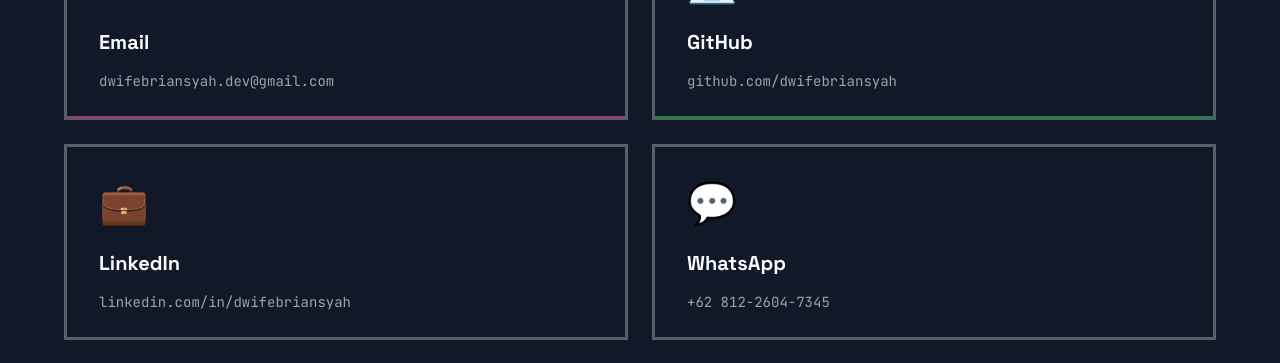
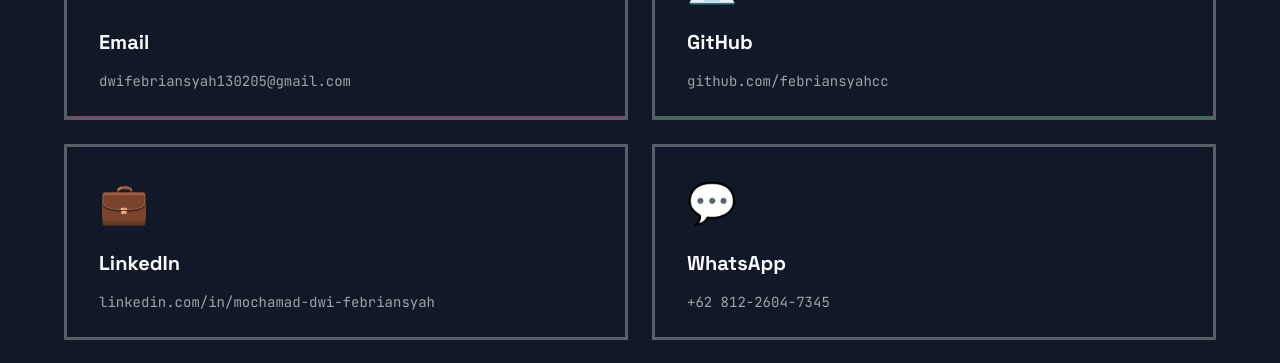
Before and after one commit to febriansyahcc/website-portofolio, a React (Vite) app: page / in a window 1280 px wide. Shown: the part 6941-7304 px from the top of the page. Built offline with nearby package versions, Linux system fonts and the light colour scheme.

Commit message:
Configure CV download links and update contact details

```diff
--- a/src/components/Contact.jsx
+++ b/src/components/Contact.jsx
@@ -16,7 +16,7 @@
     icon: '💻',
     label: 'GitHub',
     getHref: (data) => data.github,
-    getText: (data) => 'github.com/dwifebriansyah',
+    getText: (data) => 'github.com/febriansyahcc',
     newTab: true,
     color: '#22C55E',
   },
@@ -25,7 +25,7 @@
     icon: '💼',
     label: 'LinkedIn',
     getHref: (data) => data.linkedin,
-    getText: (data) => 'linkedin.com/in/dwifebriansyah',
+    getText: (data) => 'linkedin.com/in/mochamad-dwi-febriansyah',
     newTab: true,
     color: '#2563EB',
   },
--- a/src/components/FloatingCV.jsx
+++ b/src/components/FloatingCV.jsx
@@ -3,7 +3,7 @@
 export default function FloatingCV() {
   return (
     <a
-      href="/CV-Mochamad-Dwi-Febriansyah.pdf"
+      href={`${import.meta.env.BASE_URL}CV-Mochamad-Dwi-Febriansyah.pdf`}
       download
       className="floating-btn"
       aria-label="Download CV"
--- a/src/components/Hero.jsx
+++ b/src/components/Hero.jsx
@@ -42,7 +42,7 @@
               {cta.primary.text}
             </a>
             <a
-              href={cta.secondary.target}
+              href={`${import.meta.env.BASE_URL}${cta.secondary.target.replace(/^\//, '')}`}
               className="btn btn--secondary"
               download
               aria-label={cta.secondary.text}
--- a/src/components/Navbar.jsx
+++ b/src/components/Navbar.jsx
@@ -92,7 +92,7 @@
           ))}
           <li role="none">
             <a
-              href="/CV-Mochamad-Dwi-Febriansyah.pdf"
+              href={`${import.meta.env.BASE_URL}CV-Mochamad-Dwi-Febriansyah.pdf`}
               className="navbar__cv-btn"
               download
               role="menuitem"
@@ -139,7 +139,7 @@
           </a>
         ))}
         <a
-          href="/CV-Mochamad-Dwi-Febriansyah.pdf"
+          href={`${import.meta.env.BASE_URL}CV-Mochamad-Dwi-Febriansyah.pdf`}
           className="navbar__cv-btn navbar__cv-btn--mobile"
           download
           role="menuitem"
--- a/src/data/portfolio.js
+++ b/src/data/portfolio.js
@@ -205,9 +205,9 @@
 ];
 
 export const CONTACT = {
-  email: "dwifebriansyah.dev@gmail.com",
-  github: "https://github.com/dwifebriansyah",
-  linkedin: "https://linkedin.com/in/dwifebriansyah",
+  email: "dwifebriansyah130205@gmail.com",
+  github: "https://github.com/febriansyahcc",
+  linkedin: "https://www.linkedin.com/in/mochamad-dwi-febriansyah-086b6b312/",
   whatsapp: "https://wa.me/6281226047345",
 };
 
```
Also changed, not shown: 1 other file (tests, documents, lock files or other folders).
